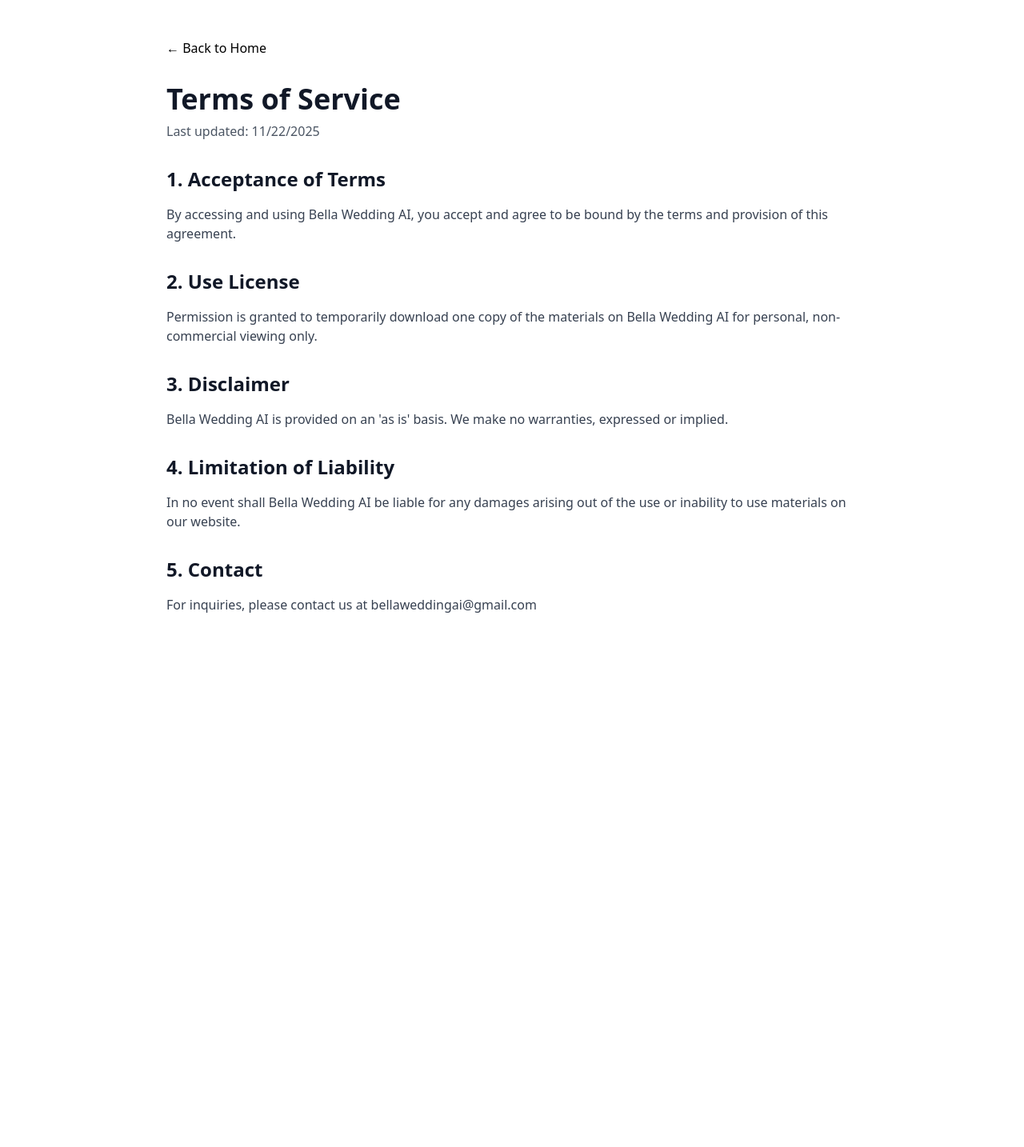
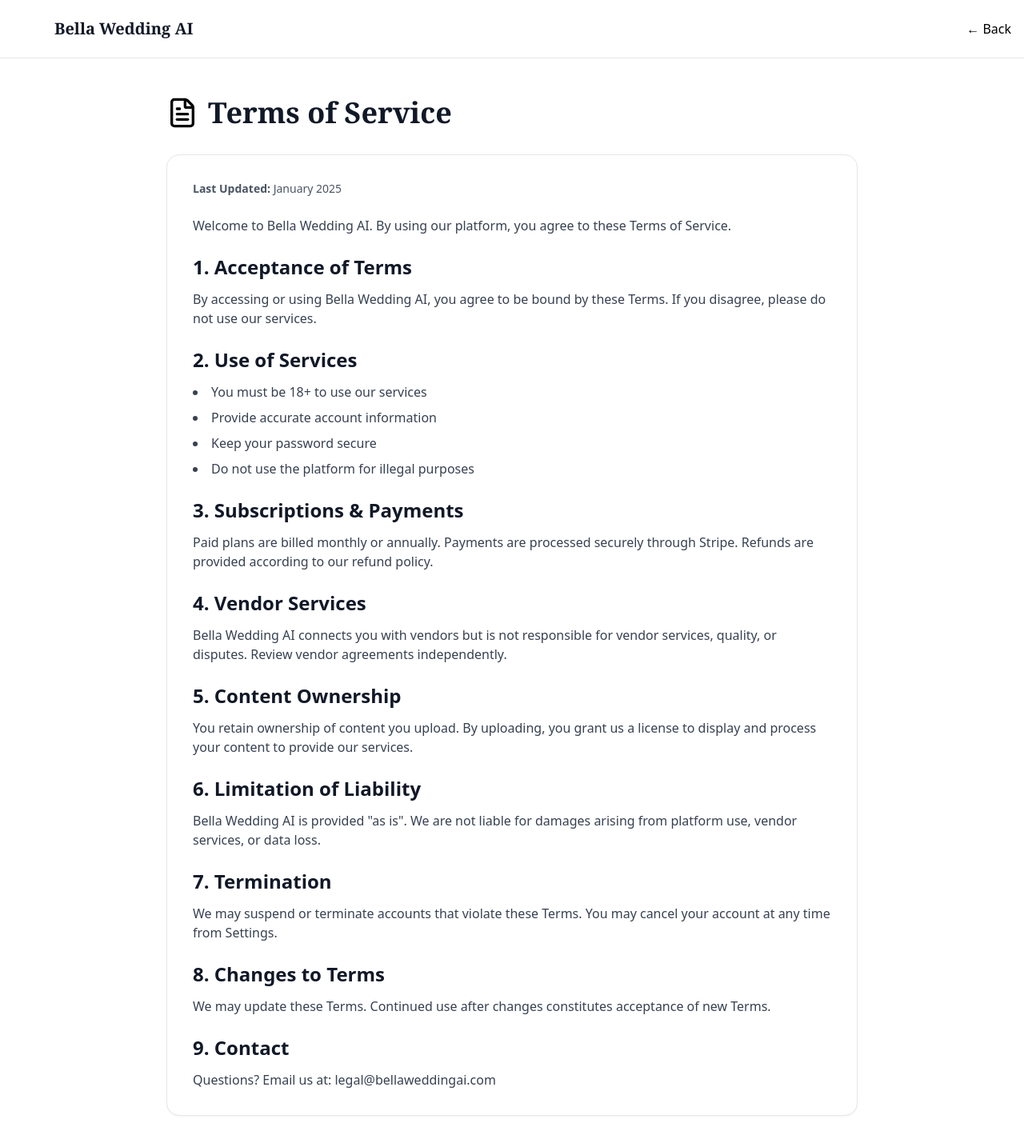
Before and after one commit to stephb9501/Bella-wedding-ai, a Next.js app in the folder frontend/: page /terms in a window 1280 px wide. Shown: the top 1434 px of the page at 80% size. Before the commit the page ends 816 px from the top, so only its background shows below. Built offline with nearby package versions, Linux system fonts and the light colour scheme.

Commit message:
LEGAL: Add Privacy Policy and Terms of Service Pages

```diff
--- a/frontend/app/privacy/page.tsx
+++ b/frontend/app/privacy/page.tsx
@@ -1,35 +1,65 @@
 'use client';
 
-export default function Privacy() {
+import { useRouter } from 'next/navigation';
+import { Heart, Shield } from 'lucide-react';
+
+export default function PrivacyPolicy() {
+  const router = useRouter();
+
   return (
     <div className="min-h-screen bg-gradient-to-br from-champagne-50 to-white">
+      <header className="bg-white border-b border-champagne-200 sticky top-0 z-40">
+        <div className="max-w-7xl mx-auto px-4 py-4 flex items-center justify-between">
+          <div className="flex items-center gap-3">
+            <div className="w-10 h-10 bg-gradient-to-br from-champagne-400 to-rose-400 rounded-full flex items-center justify-center">
+              <Heart className="w-6 h-6 text-white" />
+            </div>
+            <h1 className="text-xl font-serif font-bold text-gray-900">Bella Wedding AI</h1>
+          </div>
+          <button
+            onClick={() => router.push('/')}
+            className="text-champagne-600 hover:text-champagne-700 font-medium"
+          >
+            ← Back
+          </button>
+        </div>
+      </header>
+
       <div className="max-w-4xl mx-auto px-4 py-12">
-        <a href="/" className="text-champagne-600 hover:text-champagne-700 mb-8 inline-flex items-center gap-2">
-          ← Back to Home
-        </a>
-        <h1 className="text-4xl font-bold text-gray-900 mb-2">Privacy Policy</h1>
-        <p className="text-gray-600 mb-8">Last updated: {new Date().toLocaleDateString()}</p>
-        <div className="space-y-8 text-gray-700">
-          <section>
-            <h2 className="text-2xl font-bold text-gray-900 mb-4">1. Introduction</h2>
-            <p>Bella Wedding AI respects the privacy of our users. This Privacy Policy explains how we collect, use, disclose, and otherwise handle your information.</p>
-          </section>
-          <section>
-            <h2 className="text-2xl font-bold text-gray-900 mb-4">2. Information We Collect</h2>
-            <p>We collect email address, wedding planning data, payment information, usage data and analytics, and device information.</p>
-          </section>
-          <section>
-            <h2 className="text-2xl font-bold text-gray-900 mb-4">3. How We Use Information</h2>
-            <p>We use collected information to provide our service, improve user experience, process payments, send communications, and analyze usage patterns.</p>
-          </section>
-          <section>
-            <h2 className="text-2xl font-bold text-gray-900 mb-4">4. Data Security</h2>
-            <p>We use industry-standard encryption (SSL/TLS) and secure storage to protect your data. All data is encrypted at rest and in transit.</p>
-          </section>
-          <section>
-            <h2 className="text-2xl font-bold text-gray-900 mb-4">5. Contact</h2>
-            <p>For privacy inquiries, please contact us at bellaweddingai@gmail.com</p>
-          </section>
+        <div className="flex items-center gap-3 mb-8">
+          <Shield className="w-10 h-10 text-champagne-600" />
+          <h1 className="text-4xl font-serif font-bold text-gray-900">Privacy Policy</h1>
+        </div>
+
+        <div className="bg-white rounded-2xl shadow-sm border border-gray-200 p-8 space-y-6 text-gray-700">
+          <p className="text-sm text-gray-600"><strong>Last Updated:</strong> January 2025</p>
+
+          <p>Bella Wedding AI is committed to protecting your privacy. This policy explains how we collect, use, and safeguard your information.</p>
+
+          <div>
+            <h2 className="text-2xl font-bold text-gray-900 mb-3">Information We Collect</h2>
+            <p>We collect information you provide (name, email, wedding details), payment data (via Stripe), and usage data.</p>
+          </div>
+
+          <div>
+            <h2 className="text-2xl font-bold text-gray-900 mb-3">How We Use Your Information</h2>
+            <ul className="list-disc list-inside space-y-2">
+              <li>Provide wedding planning services</li>
+              <li>Process payments</li>
+              <li>Connect you with vendors</li>
+              <li>Improve our platform</li>
+            </ul>
+          </div>
+
+          <div>
+            <h2 className="text-2xl font-bold text-gray-900 mb-3">Data Security</h2>
+            <p>We use industry-standard encryption and security measures including Supabase Auth and Row Level Security.</p>
+          </div>
+
+          <div>
+            <h2 className="text-2xl font-bold text-gray-900 mb-3">Contact</h2>
+            <p>Email: privacy@bellaweddingai.com</p>
+          </div>
         </div>
       </div>
     </div>
--- a/frontend/app/terms/page.tsx
+++ b/frontend/app/terms/page.tsx
@@ -1,35 +1,90 @@
 'use client';
 
-export default function Terms() {
+import { useRouter } from 'next/navigation';
+import { Heart, FileText } from 'lucide-react';
+
+export default function TermsOfService() {
+  const router = useRouter();
+
   return (
     <div className="min-h-screen bg-gradient-to-br from-champagne-50 to-white">
+      <header className="bg-white border-b border-champagne-200 sticky top-0 z-40">
+        <div className="max-w-7xl mx-auto px-4 py-4 flex items-center justify-between">
+          <div className="flex items-center gap-3">
+            <div className="w-10 h-10 bg-gradient-to-br from-champagne-400 to-rose-400 rounded-full flex items-center justify-center">
+              <Heart className="w-6 h-6 text-white" />
+            </div>
+            <h1 className="text-xl font-serif font-bold text-gray-900">Bella Wedding AI</h1>
+          </div>
+          <button
+            onClick={() => router.push('/')}
+            className="text-champagne-600 hover:text-champagne-700 font-medium"
+          >
+            ← Back
+          </button>
+        </div>
+      </header>
+
       <div className="max-w-4xl mx-auto px-4 py-12">
-        <a href="/" className="text-champagne-600 hover:text-champagne-700 mb-8 inline-flex items-center gap-2">
-          ← Back to Home
-        </a>
-        <h1 className="text-4xl font-bold text-gray-900 mb-2">Terms of Service</h1>
-        <p className="text-gray-600 mb-8">Last updated: {new Date().toLocaleDateString()}</p>
-        <div className="space-y-8 text-gray-700">
-          <section>
-            <h2 className="text-2xl font-bold text-gray-900 mb-4">1. Acceptance of Terms</h2>
-            <p>By accessing and using Bella Wedding AI, you accept and agree to be bound by the terms and provision of this agreement.</p>
-          </section>
-          <section>
-            <h2 className="text-2xl font-bold text-gray-900 mb-4">2. Use License</h2>
-            <p>Permission is granted to temporarily download one copy of the materials on Bella Wedding AI for personal, non-commercial viewing only.</p>
-          </section>
-          <section>
-            <h2 className="text-2xl font-bold text-gray-900 mb-4">3. Disclaimer</h2>
-            <p>Bella Wedding AI is provided on an 'as is' basis. We make no warranties, expressed or implied.</p>
-          </section>
-          <section>
-            <h2 className="text-2xl font-bold text-gray-900 mb-4">4. Limitation of Liability</h2>
-            <p>In no event shall Bella Wedding AI be liable for any damages arising out of the use or inability to use materials on our website.</p>
-          </section>
-          <section>
-            <h2 className="text-2xl font-bold text-gray-900 mb-4">5. Contact</h2>
-            <p>For inquiries, please contact us at bellaweddingai@gmail.com</p>
-          </section>
+        <div className="flex items-center gap-3 mb-8">
+          <FileText className="w-10 h-10 text-champagne-600" />
+          <h1 className="text-4xl font-serif font-bold text-gray-900">Terms of Service</h1>
+        </div>
+
+        <div className="bg-white rounded-2xl shadow-sm border border-gray-200 p-8 space-y-6 text-gray-700">
+          <p className="text-sm text-gray-600"><strong>Last Updated:</strong> January 2025</p>
+
+          <p>Welcome to Bella Wedding AI. By using our platform, you agree to these Terms of Service.</p>
+
+          <div>
+            <h2 className="text-2xl font-bold text-gray-900 mb-3">1. Acceptance of Terms</h2>
+            <p>By accessing or using Bella Wedding AI, you agree to be bound by these Terms. If you disagree, please do not use our services.</p>
+          </div>
+
+          <div>
+            <h2 className="text-2xl font-bold text-gray-900 mb-3">2. Use of Services</h2>
+            <ul className="list-disc list-inside space-y-2">
+              <li>You must be 18+ to use our services</li>
+              <li>Provide accurate account information</li>
+              <li>Keep your password secure</li>
+              <li>Do not use the platform for illegal purposes</li>
+            </ul>
+          </div>
+
+          <div>
+            <h2 className="text-2xl font-bold text-gray-900 mb-3">3. Subscriptions & Payments</h2>
+            <p>Paid plans are billed monthly or annually. Payments are processed securely through Stripe. Refunds are provided according to our refund policy.</p>
+          </div>
+
+          <div>
+            <h2 className="text-2xl font-bold text-gray-900 mb-3">4. Vendor Services</h2>
+            <p>Bella Wedding AI connects you with vendors but is not responsible for vendor services, quality, or disputes. Review vendor agreements independently.</p>
+          </div>
+
+          <div>
+            <h2 className="text-2xl font-bold text-gray-900 mb-3">5. Content Ownership</h2>
+            <p>You retain ownership of content you upload. By uploading, you grant us a license to display and process your content to provide our services.</p>
+          </div>
+
+          <div>
+            <h2 className="text-2xl font-bold text-gray-900 mb-3">6. Limitation of Liability</h2>
+            <p>Bella Wedding AI is provided "as is". We are not liable for damages arising from platform use, vendor services, or data loss.</p>
+          </div>
+
+          <div>
+            <h2 className="text-2xl font-bold text-gray-900 mb-3">7. Termination</h2>
+            <p>We may suspend or terminate accounts that violate these Terms. You may cancel your account at any time from Settings.</p>
+          </div>
+
+          <div>
+            <h2 className="text-2xl font-bold text-gray-900 mb-3">8. Changes to Terms</h2>
+            <p>We may update these Terms. Continued use after changes constitutes acceptance of new Terms.</p>
+          </div>
+
+          <div>
+            <h2 className="text-2xl font-bold text-gray-900 mb-3">9. Contact</h2>
+            <p>Questions? Email us at: legal@bellaweddingai.com</p>
+          </div>
         </div>
       </div>
     </div>
```
